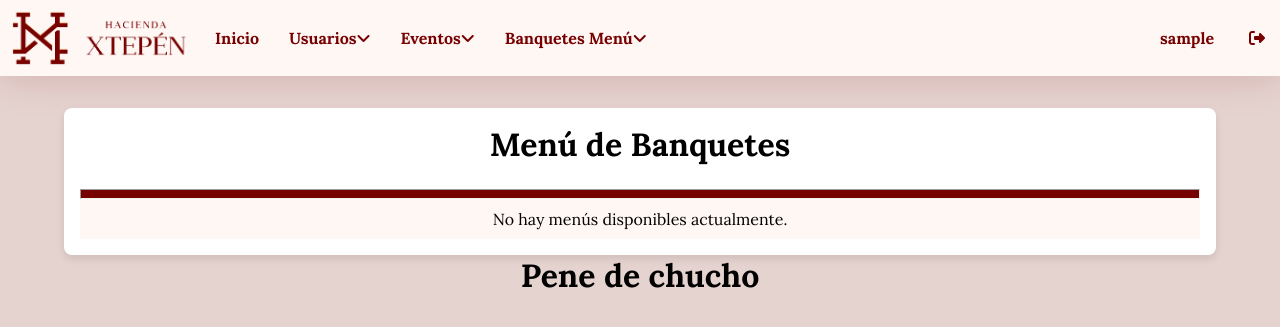
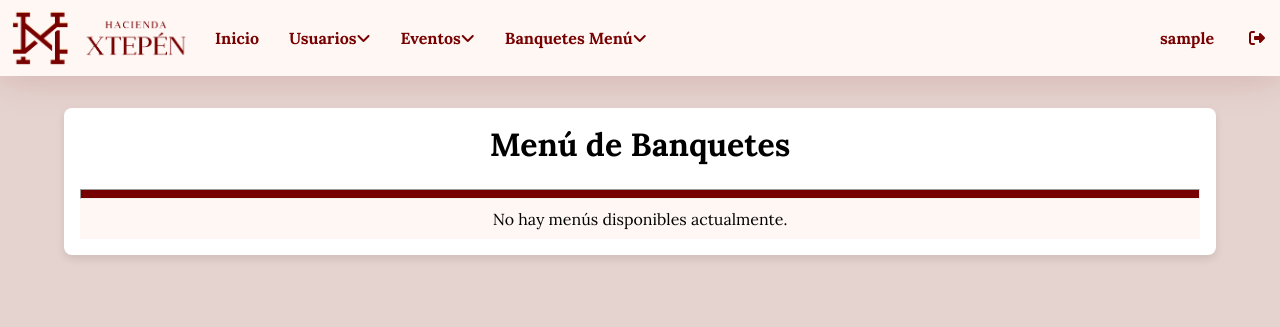
Before and after one commit to OmaewaRV16/Hacienda-Xtep-n, a PHP site: page /login/dashboard_banquetes.php in a window 1280 px wide. Shown: the top 327 px of the page. Run offline with PHP 8.4, Linux system fonts and the light colour scheme; the visitor is signed in with stand-in values (Sample User, id 1); data that the repository does not hold is empty; some libraries are stand-ins or nearby versions.

Commit message:
cambios nuevos

```diff
--- a/login/dashboard_banquetes.php
+++ b/login/dashboard_banquetes.php
@@ -38,6 +38,5 @@
             ?>
         </div>
     </div>
-    <h1>Pene de chucho</h1>
 </body>
 </html>
```
